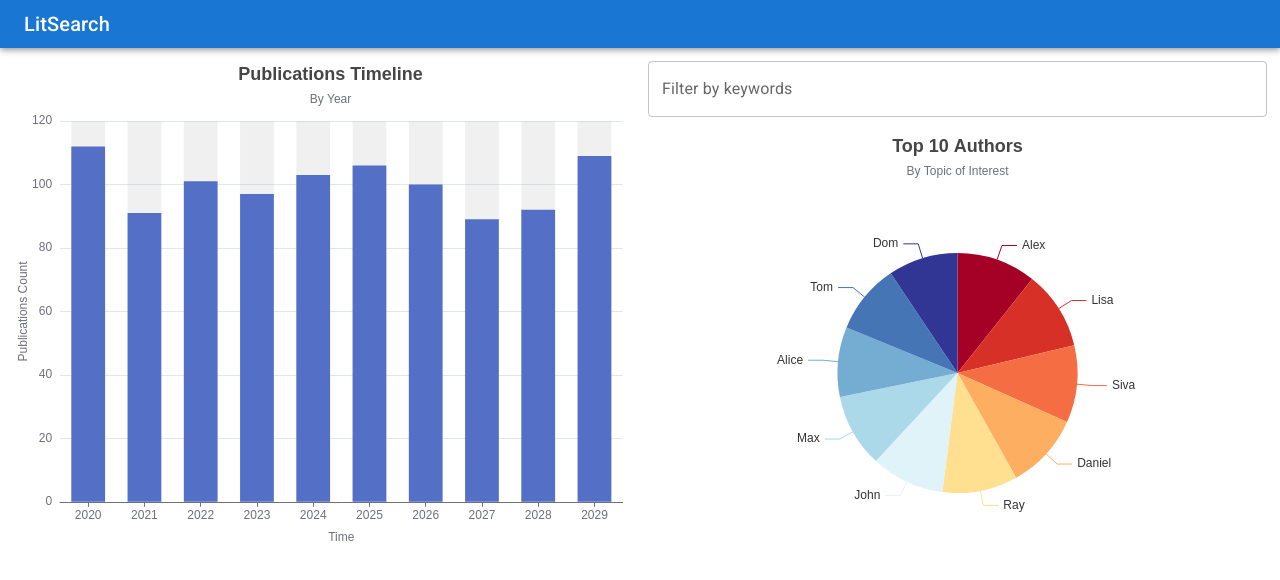
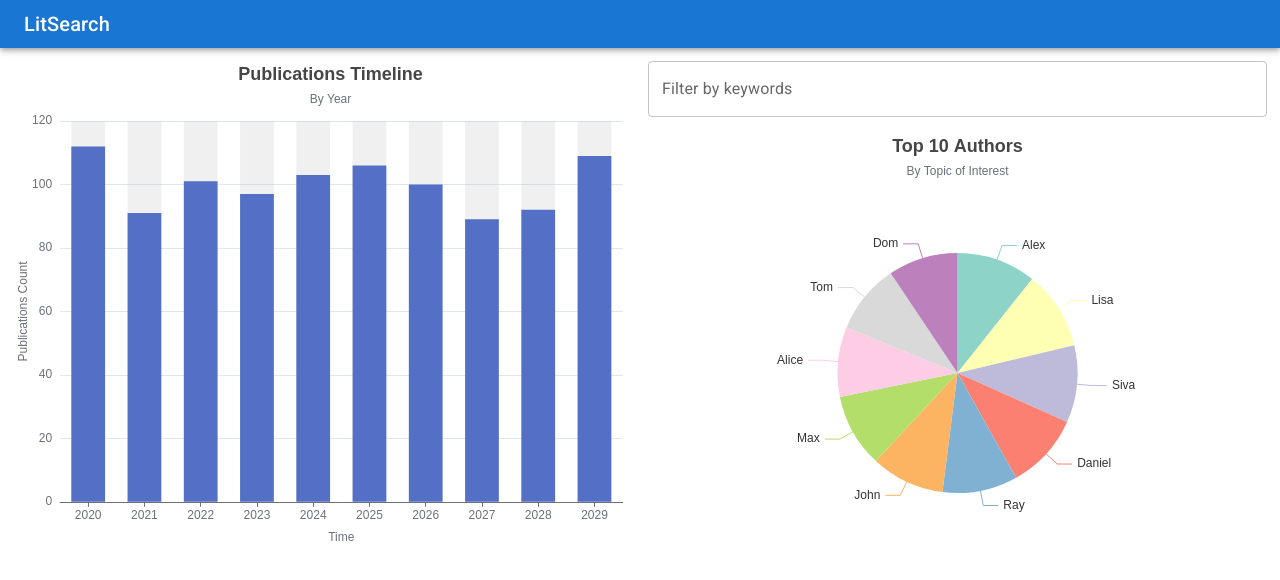
Before and after one commit to maneetgoyal/lit-search, a React (Create React App) app: page / in a window 1280 px wide. Shown: the top 580 px of the page. Built offline with nearby package versions, Linux system fonts and the light colour scheme.

Commit message:
Use qualittative palette

```diff
--- a/src/App.tsx
+++ b/src/App.tsx
@@ -131,16 +131,16 @@ export function App(): JSX.Element {
               style={{ height: "60vh", width: "100%" }}
               option={{
                 color: [
-                  "#a50026",
-                  "#d73027",
-                  "#f46d43",
-                  "#fdae61",
-                  "#fee090",
-                  "#e0f3f8",
-                  "#abd9e9",
-                  "#74add1",
-                  "#4575b4",
-                  "#313695",
+                  "#8dd3c7",
+                  "#ffffb3",
+                  "#bebada",
+                  "#fb8072",
+                  "#80b1d3",
+                  "#fdb462",
+                  "#b3de69",
+                  "#fccde5",
+                  "#d9d9d9",
+                  "#bc80bd",
                 ],
                 title: {
                   text: "Top 10 Authors",
```
